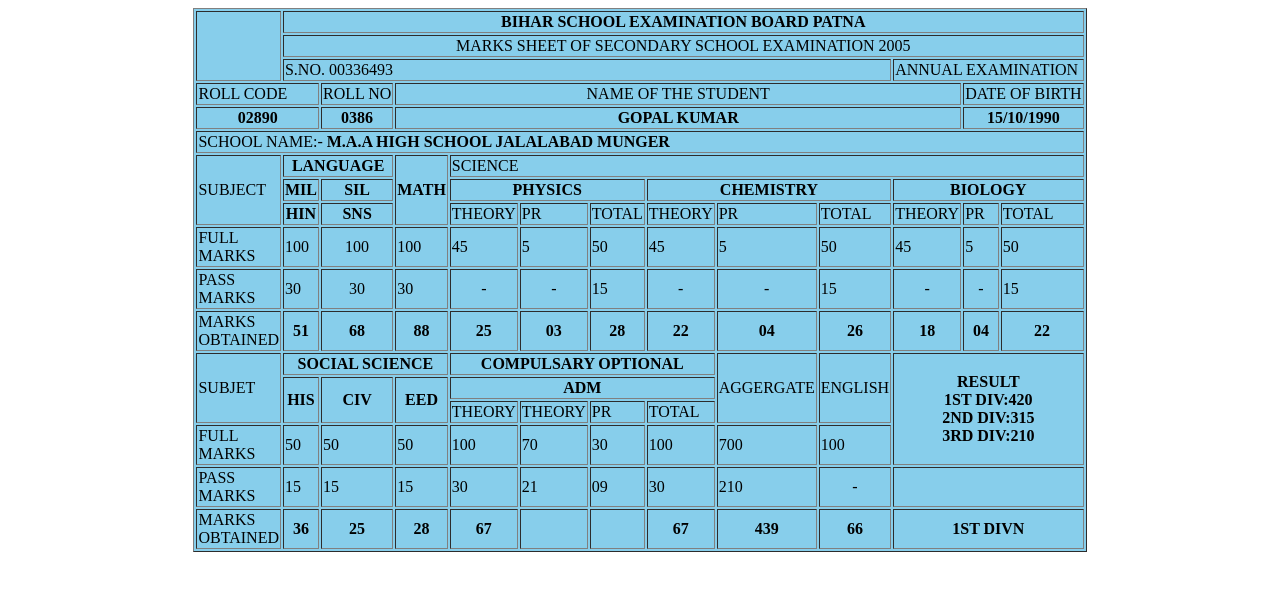
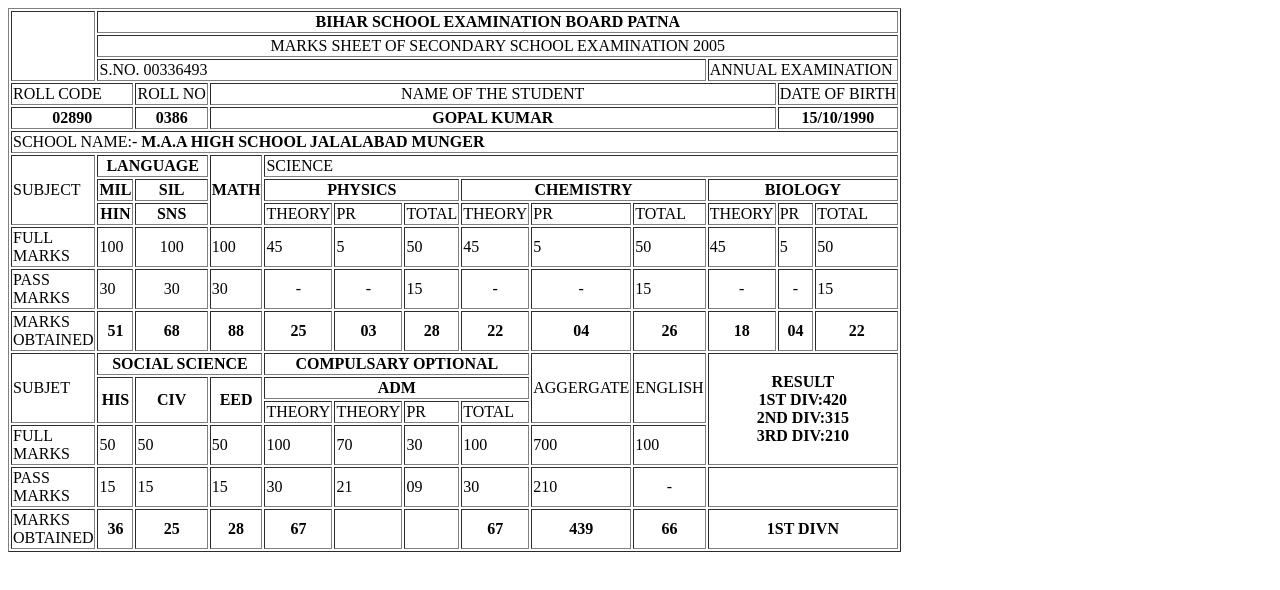
Before and after one commit to muhammadzaid10/Table, a plain HTML site: page index.html in a window 1280 px wide. Drawn offline with Linux system fonts and the light colour scheme.

Commit message:
Update index.html

```diff
--- a/index.html
+++ b/index.html
@@ -7,9 +7,7 @@
 </head>
 <body>
 
-
-    <DIv align="center"  >
-    <table border="1" bgcolor="skyblue">
+    <table border="1">
         <tr>
             <td rowspan="3"></td>
             <th colspan="12" >BIHAR SCHOOL EXAMINATION BOARD PATNA</th>
```
